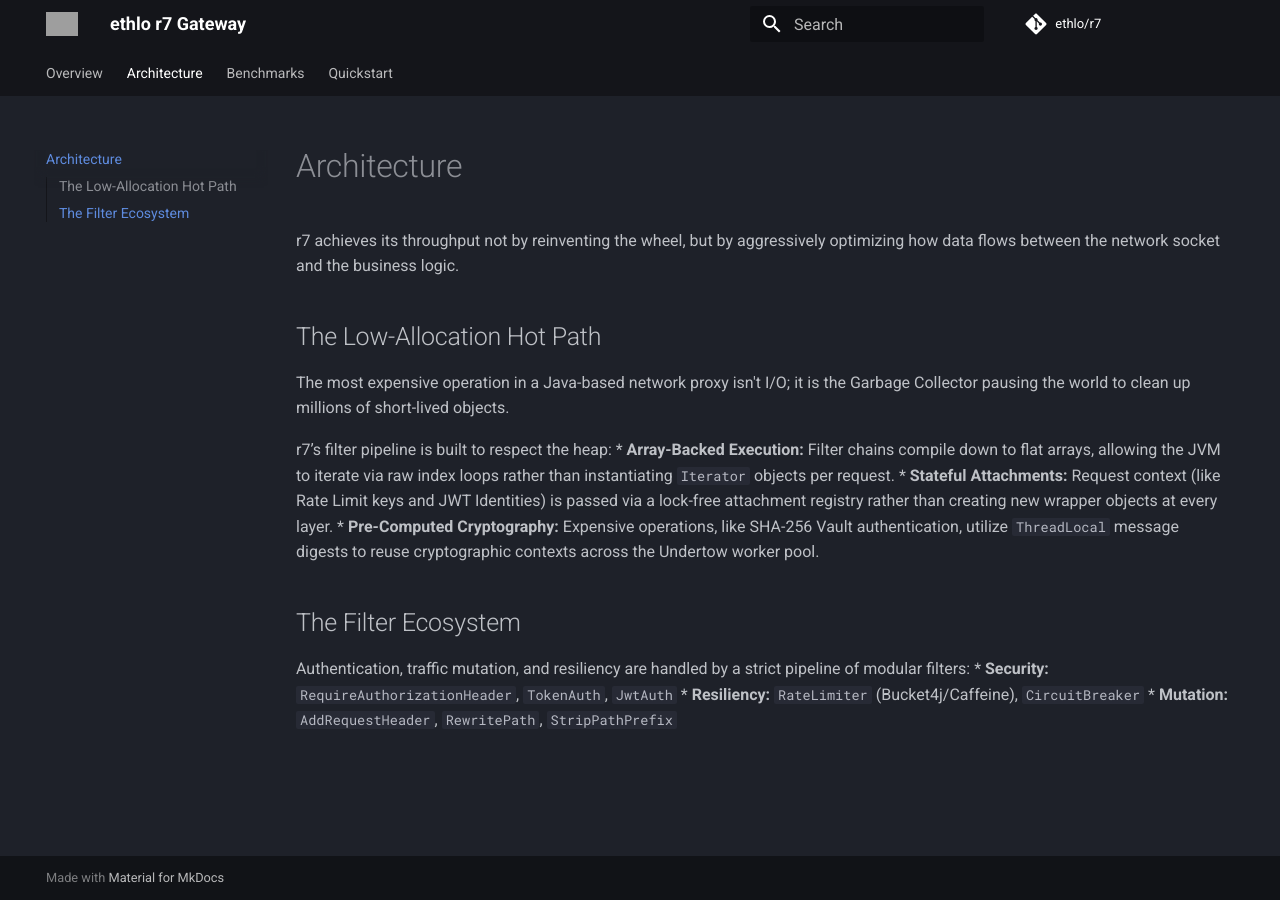
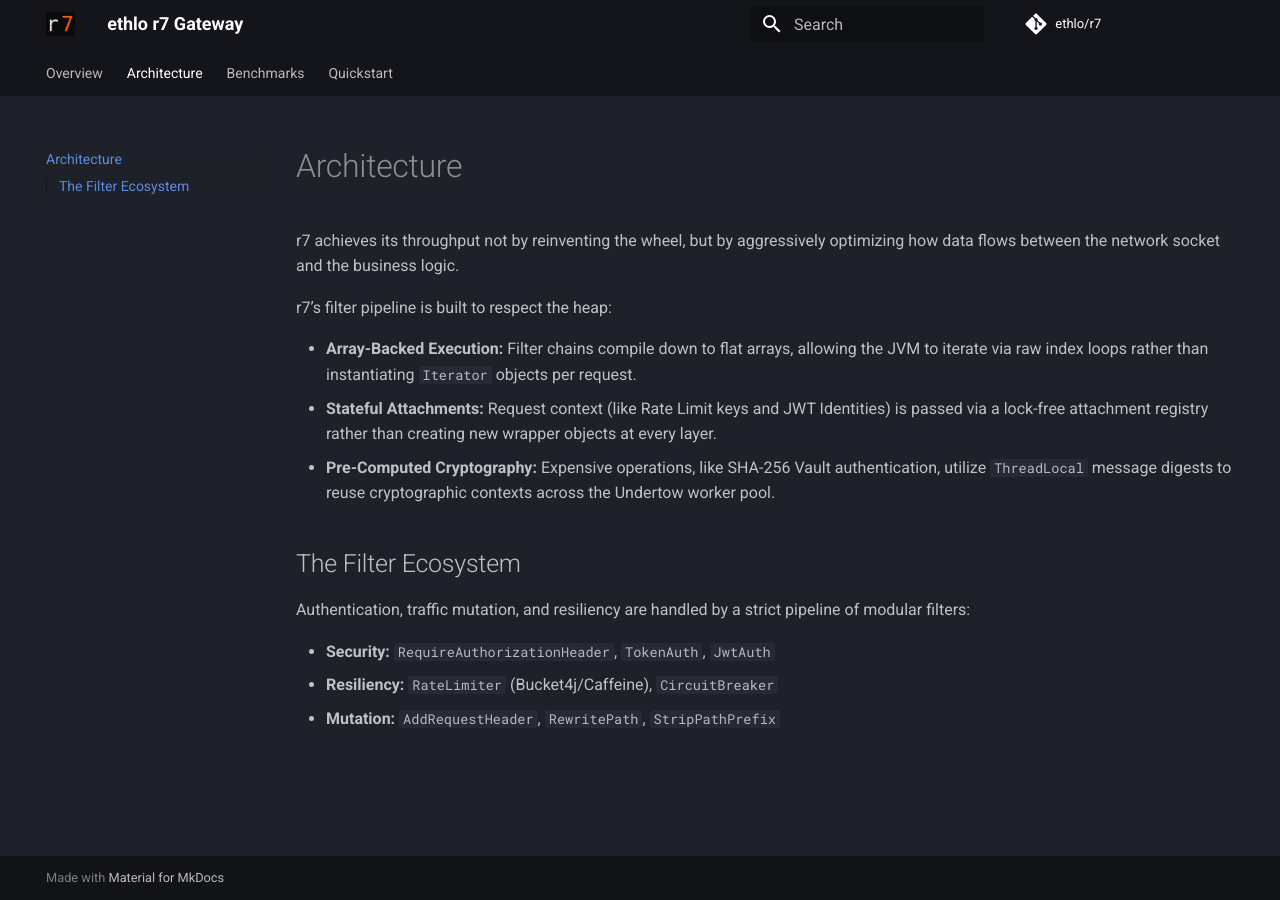
Before and after one commit to ethlo/r7, an MkDocs documentation site: the page built from docs/architecture.md, in a window 1280 px wide. Built offline with MkDocs 1.6.1 and Material for MkDocs 9.7.7, drawn with Linux system fonts in a browser that asks for light colours; comment, search, counter and statistics services are not loaded; grey boxes are pictures that could not be loaded.

Commit message:
Update docs

```diff
--- a/docs/architecture.md
+++ b/docs/architecture.md
@@ -4,16 +4,15 @@
 
 r7 achieves its throughput not by reinventing the wheel, but by aggressively optimizing how data flows between the network socket and the business logic.
 
-## The Low-Allocation Hot Path
-The most expensive operation in a Java-based network proxy isn't I/O; it is the Garbage Collector pausing the world to clean up millions of short-lived objects.
+r7’s filter pipeline is built to respect the heap:
 
-r7’s filter pipeline is built to respect the heap:
 * **Array-Backed Execution:** Filter chains compile down to flat arrays, allowing the JVM to iterate via raw index loops rather than instantiating `Iterator` objects per request.
 * **Stateful Attachments:** Request context (like Rate Limit keys and JWT Identities) is passed via a lock-free attachment registry rather than creating new wrapper objects at every layer.
 * **Pre-Computed Cryptography:** Expensive operations, like SHA-256 Vault authentication, utilize `ThreadLocal` message digests to reuse cryptographic contexts across the Undertow worker pool.
 
 ## The Filter Ecosystem
 Authentication, traffic mutation, and resiliency are handled by a strict pipeline of modular filters:
+
 * **Security:** `RequireAuthorizationHeader`, `TokenAuth`, `JwtAuth`
 * **Resiliency:** `RateLimiter` (Bucket4j/Caffeine), `CircuitBreaker`
 * **Mutation:** `AddRequestHeader`, `RewritePath`, `StripPathPrefix`
--- a/mkdocs.yml
+++ b/mkdocs.yml
@@ -14,7 +14,7 @@
     - navigation.tabs
     - content.code.copy
     - toc.integrate
-  logo: assets/logo.svg
+  logo: assets/logo.png
   favicon: assets/favicon.png
 
 nav:
```
Also changed, not shown: docs/index.md (+1 -1 lines), docs/assets/logo.png (added), docs/dashboard.png (deleted).
